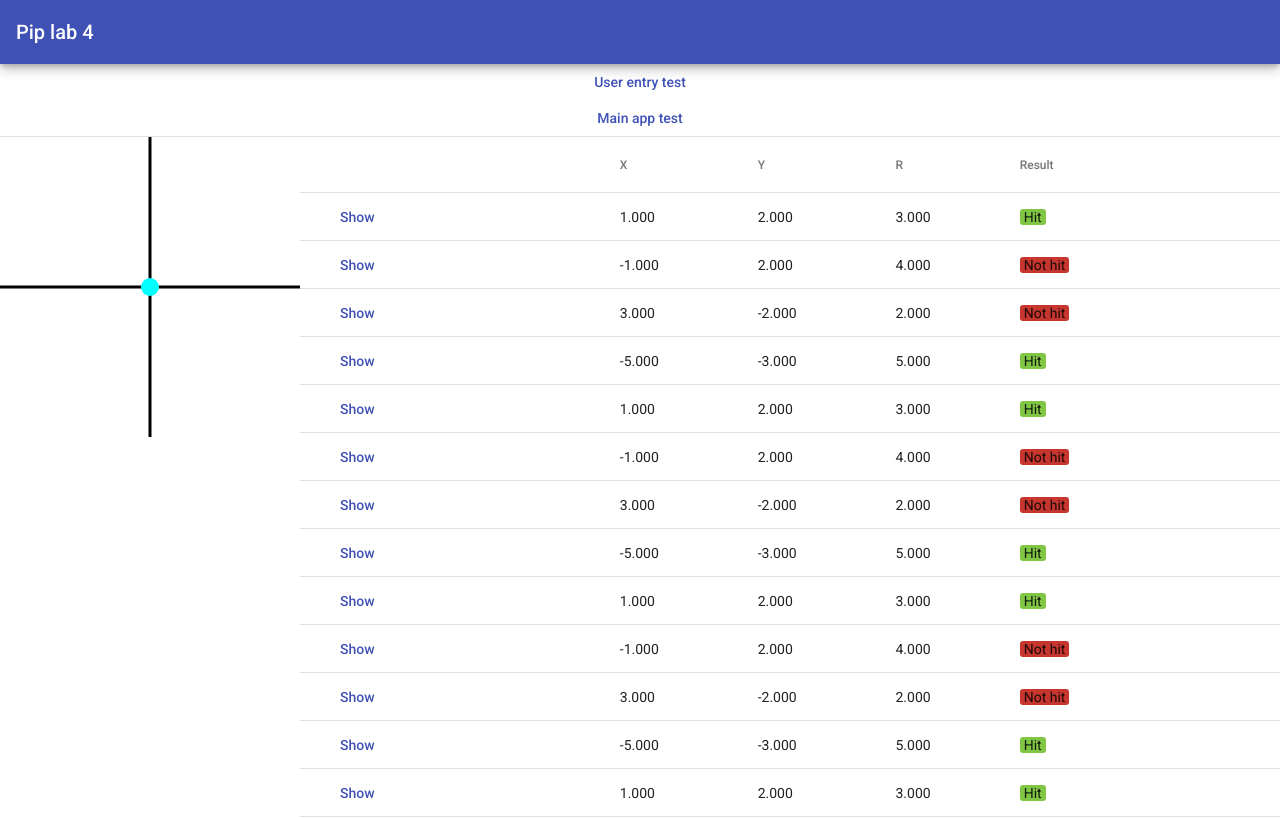
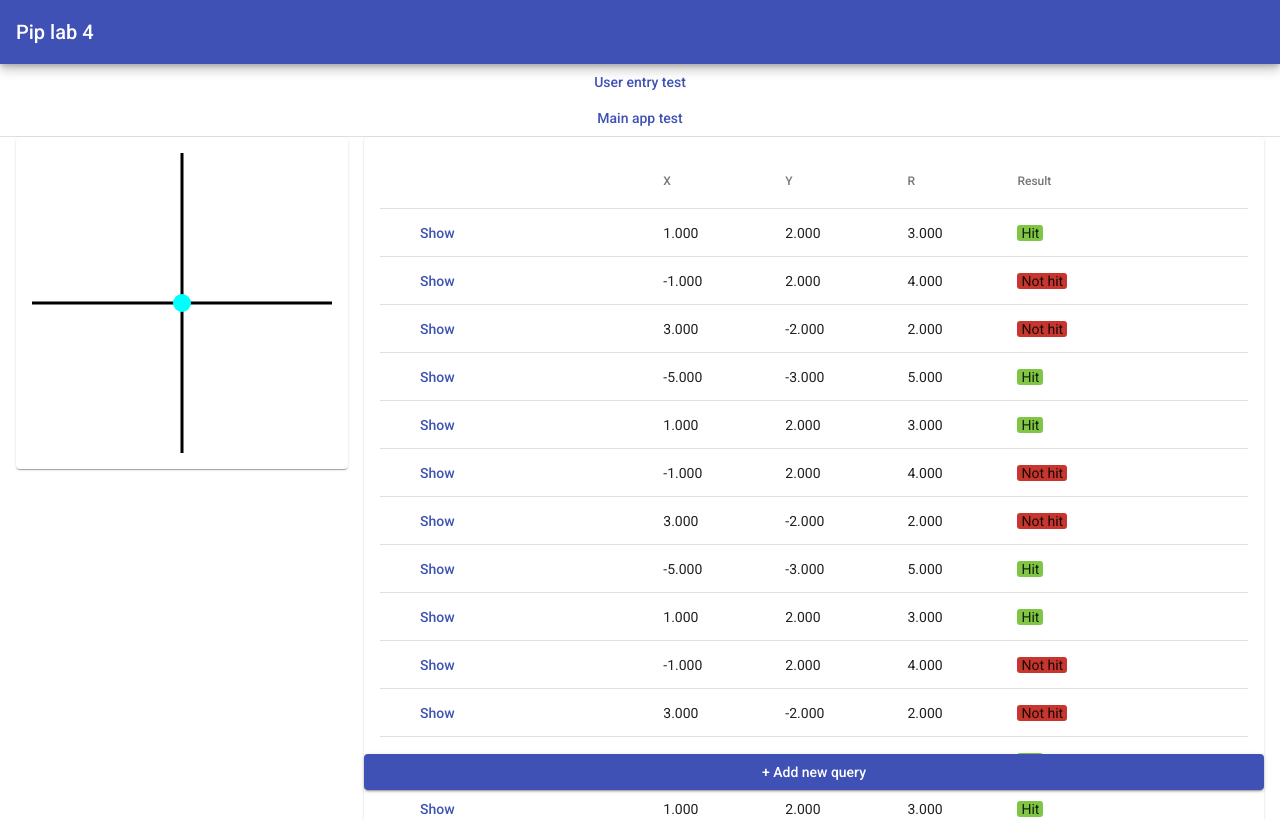
Before and after one commit to quangloc99/itmo-webdev-course-lab4, an Angular app in the folder src/main/webapp-src/: page /main-app in a window 1280 px wide. Shown: the top 819 px of the page. Built offline with nearby package versions, Linux system fonts and the light colour scheme.

Commit message:
Minor design changes.
- Wrap element in mat-cards
- Adding margin between elements.

```diff
--- a/src/main/webapp-src/src/app/main-app/main-app.component.css
+++ b/src/main/webapp-src/src/app/main-app/main-app.component.css
@@ -1,5 +1,17 @@
 :host {
   display: flex;
+}
+
+:host > * {
+  margin-left: 16px;
+}
+
+:host > :last-child {
+  margin-right: 16px;
+}
+
+:host-context(.mobile) > * {
+  margin: 0;
 }
 
 :host-context(.mobile) {
@@ -7,16 +19,22 @@
   justify-content: center;
 }
 
-#area-pic {
-  background: white;
-}
-
 .table-container {
   flex-grow: 1;
+  display: flex;
+  flex-direction: column;
+  justify-content: center;
 }
 
 table {
   width: 100%;
+}
+
+#add-query-button {
+  position: sticky;
+  bottom: 10px;
+  margin-top: 20px;
+  z-index: 100;
 }
 
 tr {
@@ -54,15 +72,16 @@ tr.selected, tbody tr.selected:hover {
 }
 
 :host-context(.mobile) .header-cell {
-  top: var(--area-pic-height) !important;  /* sadly that I need to override the value set by angular */
+  top: calc(var(--area-pic-height) + var(--card-padding) * 2) !important;  /* sadly that I need to override the value set by angular */
 }
 
 #area-pic {
   height: var(--area-pic-height);
   width: var(--area-pic-height);
+  padding: var(--card-padding);
   position: sticky;
   top: 0;
-  z-index: 100;
+  z-index: 200;
 }
 
 :host-context(.mobile) #area-pic {
@@ -71,6 +90,7 @@ tr.selected, tbody tr.selected:hover {
 
 :host {
   --area-pic-height: 300px;
+  --card-padding: 16px;
 }
 
 :host-context(.mobile) {
--- a/src/main/webapp-src/src/app/main-app/main-app.component.html
+++ b/src/main/webapp-src/src/app/main-app/main-app.component.html
@@ -1,11 +1,14 @@
-<app-checking-area-pic id="area-pic" [parameter-r]="selectedQuery.r"
+<mat-card id="area-pic" >
+  <app-checking-area-pic [parameter-r]="selectedQuery.r"
                          dom-size="100%"
                          [color]="selectedQuery.result ? getCSSVariable('--hit-color') : getCSSVariable('--not-hit-color')"
   >
     <svg:circle [attr.cx]="selectedQuery.x" [attr.cy]="selectedQuery.y" r="0.3" fill="cyan" [style.transition]="'all ease 0.2s'"/>
   </app-checking-area-pic>
+</mat-card>
 
 <div class="table-container">
+  <mat-card>
     <table mat-table [dataSource]="data">
       <ng-container matColumnDef="show-button">
         <th mat-header-cell *matHeaderCellDef class="header-cell"></th>
@@ -41,4 +44,7 @@
           [ngClass]="this._selectedQuery?.id === currentRow.id ? 'selected' : ''">
       </tr>
     </table>
+  </mat-card>
+
+  <button id="add-query-button" mat-raised-button color="primary">+ Add new query</button>
 </div>
```
Lines whose indentation alone changed are shown as unchanged.
